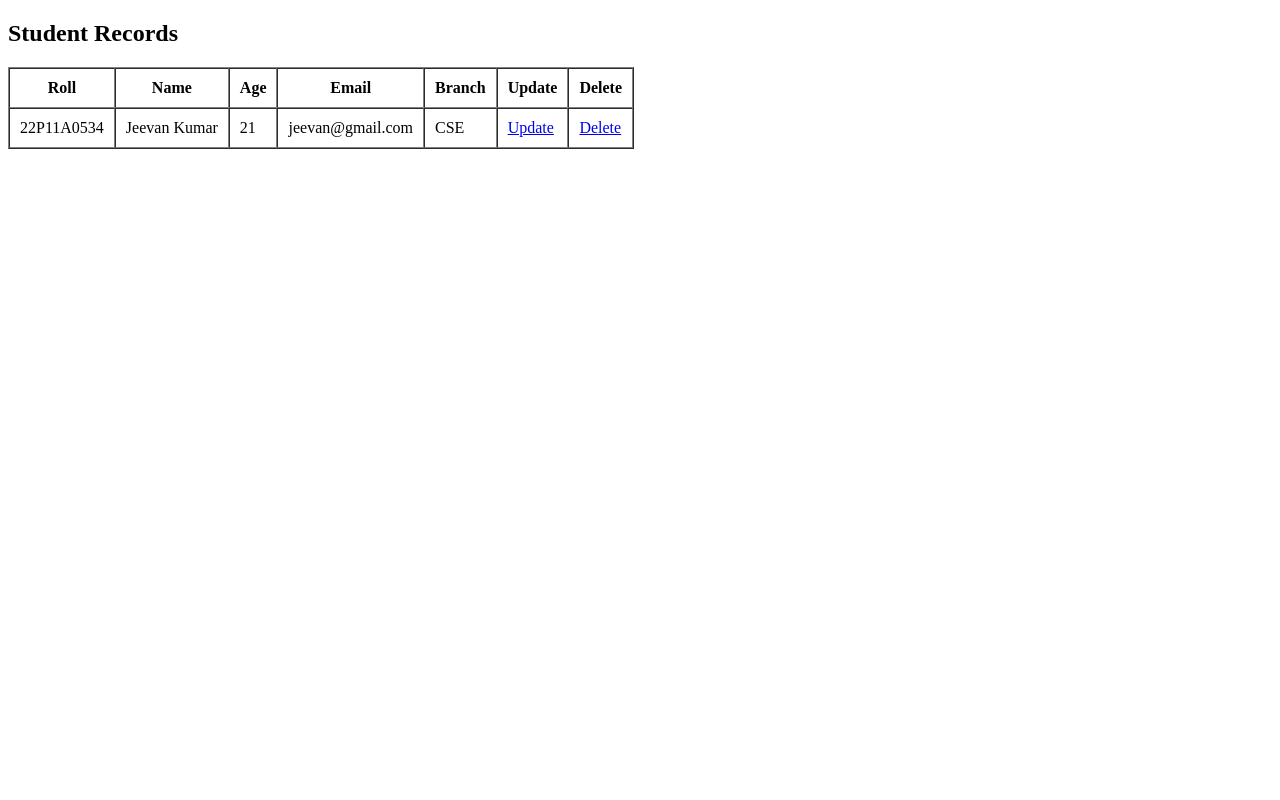
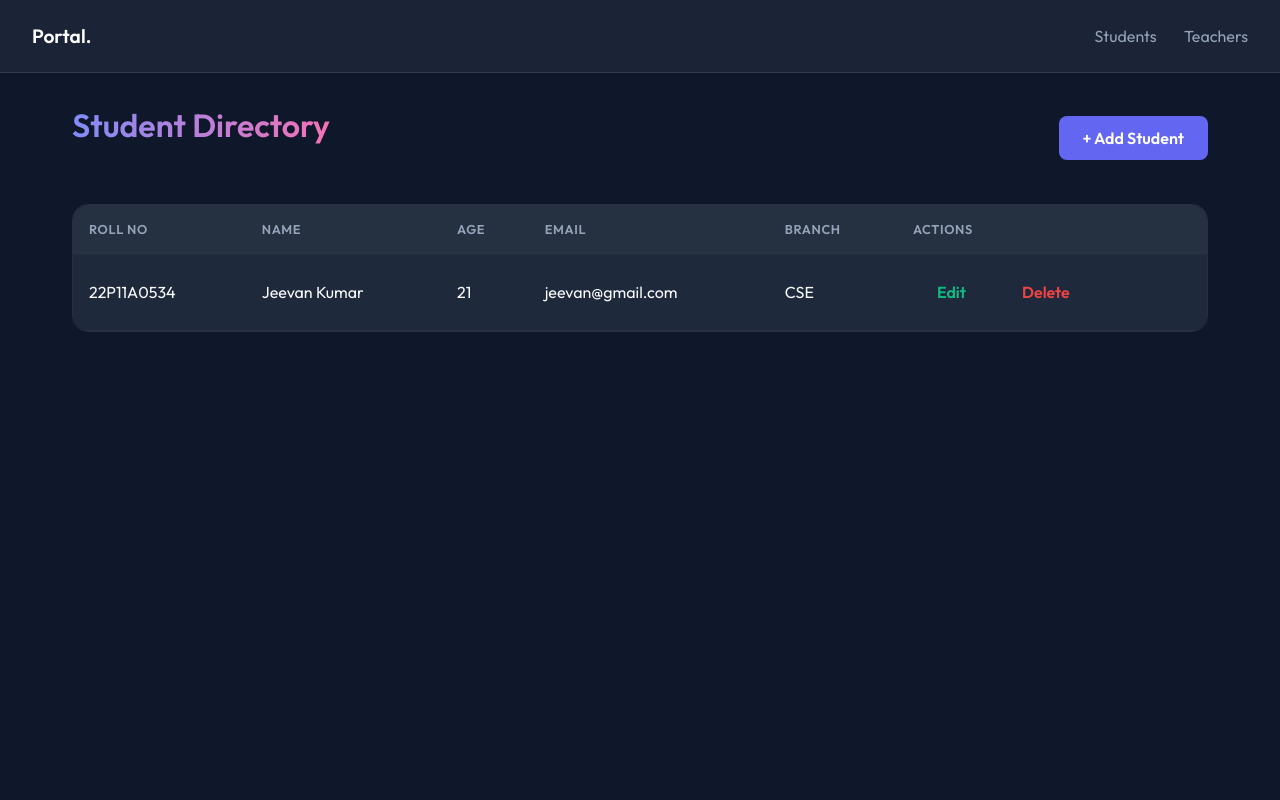
Before and after one commit to gudurujeevankumar/Linkedin_Backend, a Django app: page /student/data/ in a window 1280 px wide. Run offline with Django 4.2, Linux system fonts and the light colour scheme; data comes from the database, SQL or seed files in the repository; parts of the project's set-up code (start-up, migrations or seed data) failed here and were passed over.

Commit message:
ui: add and update templates for student and teacher management
- Create home.html landing page for application
- Add update.html for student record modification UI
- Add teacher/update.html for teacher record modification UI
- Update data.html templates with delete and edit actions
- Update insert.html templates with form improvements
- Implement consistent UI across student and teacher modules

```diff
--- /dev/null
+++ b/templates/base.html
@@ -0,0 +1,195 @@
+<!DOCTYPE html>
+<html lang="en">
+<head>
+    <meta charset="UTF-8">
+    <meta name="viewport" content="width=device-width, initial-scale=1.0">
+    <title>{% block title %}Portal{% endblock %}</title>
+    <link href="https://fonts.googleapis.com/css2?family=Outfit:wght@300;400;600&display=swap" rel="stylesheet">
+    <style>
+        :root {
+            --primary: #6366f1;
+            --primary-hover: #4f46e5;
+            --secondary: #ec4899;
+            --secondary-hover: #db2777;
+            --bg: #0f172a;
+            --card-bg: #1e293b;
+            --text: #f8fafc;
+            --text-muted: #94a3b8;
+            --success: #10b981;
+            --danger: #ef4444;
+        }
+
+        body {
+            font-family: 'Outfit', sans-serif;
+            background-color: var(--bg);
+            color: var(--text);
+            margin: 0;
+            min-height: 100vh;
+            display: flex;
+            flex-direction: column;
+        }
+
+        .navbar {
+            padding: 1.5rem 2rem;
+            background: rgba(30, 41, 59, 0.8);
+            backdrop-filter: blur(10px);
+            display: flex;
+            justify-content: space-between;
+            align-items: center;
+            position: sticky;
+            top: 0;
+            z-index: 100;
+            border-bottom: 1px solid rgba(255, 255, 255, 0.1);
+        }
+
+        .navbar a {
+            color: white;
+            text-decoration: none;
+            font-weight: 600;
+            font-size: 1.2rem;
+        }
+
+        .content {
+            flex: 1;
+            padding: 2rem;
+            max-width: 1200px;
+            margin: 0 auto;
+            width: 100%;
+            box-sizing: border-box;
+        }
+
+        .card {
+            background: var(--card-bg);
+            padding: 2rem;
+            border-radius: 1rem;
+            box-shadow: 0 10px 25px -5px rgba(0, 0, 0, 0.3);
+            border: 1px solid rgba(255, 255, 255, 0.05);
+        }
+
+        h2 {
+            margin-top: 0;
+            font-size: 2rem;
+            background: linear-gradient(to right, #818cf8, #f472b6);
+            -webkit-background-clip: text;
+            -webkit-text-fill-color: transparent;
+        }
+
+        .form-group {
+            margin-bottom: 1.5rem;
+        }
+
+        label {
+            display: block;
+            margin-bottom: 0.5rem;
+            color: var(--text-muted);
+            font-weight: 500;
+        }
+
+        input {
+            width: 100%;
+            padding: 0.75rem 1rem;
+            background: #0f172a;
+            border: 1px solid rgba(255, 255, 255, 0.1);
+            border-radius: 0.5rem;
+            color: white;
+            font-size: 1rem;
+            transition: border-color 0.3s;
+            box-sizing: border-box;
+        }
+
+        input:focus {
+            outline: none;
+            border-color: var(--primary);
+        }
+
+        .btn {
+            display: inline-block;
+            padding: 0.75rem 1.5rem;
+            border-radius: 0.5rem;
+            font-weight: 600;
+            text-decoration: none;
+            cursor: pointer;
+            transition: all 0.3s;
+            border: none;
+            text-align: center;
+        }
+
+        .btn-primary {
+            background: var(--primary);
+            color: white;
+        }
+
+        .btn-primary:hover {
+            background: var(--primary-hover);
+            transform: translateY(-2px);
+        }
+
+        .btn-danger {
+            background: var(--danger);
+            color: white;
+        }
+
+        .btn-danger:hover {
+            background: #dc2626;
+            transform: translateY(-2px);
+        }
+
+        .table-container {
+            overflow-x: auto;
+            border-radius: 1rem;
+            border: 1px solid rgba(255, 255, 255, 0.1);
+        }
+
+        table {
+            width: 100%;
+            border-collapse: collapse;
+            background: var(--card-bg);
+        }
+
+        th, td {
+            padding: 1rem;
+            text-align: left;
+            border-bottom: 1px solid rgba(255, 255, 255, 0.05);
+        }
+
+        th {
+            background: rgba(255, 255, 255, 0.03);
+            color: var(--text-muted);
+            font-weight: 600;
+            text-transform: uppercase;
+            font-size: 0.8rem;
+            letter-spacing: 0.05em;
+        }
+
+        tr:hover {
+            background: rgba(255, 255, 255, 0.02);
+        }
+
+        .actions {
+            display: flex;
+            gap: 0.5rem;
+        }
+
+        @keyframes fadeIn {
+            from { opacity: 0; transform: translateY(10px); }
+            to { opacity: 1; transform: translateY(0); }
+        }
+
+        .fade-in {
+            animation: fadeIn 0.5s ease-out;
+        }
+    </style>
+</head>
+<body>
+    <nav class="navbar">
+        <a href="{% url 'home' %}">Portal.</a>
+        <div>
+            <a href="{% url 'all_data' %}" style="margin-right: 1.5rem; font-size: 1rem; font-weight: 400; color: var(--text-muted);">Students</a>
+            <a href="{% url 'teacher:all_teachers' %}" style="font-size: 1rem; font-weight: 400; color: var(--text-muted);">Teachers</a>
+        </div>
+    </nav>
+    <div class="content">
+        {% block content %}{% endblock %}
+    </div>
+</body>
+</html>
--- a/templates/data.html
+++ b/templates/data.html
@@ -1,42 +1,26 @@
-<!DOCTYPE html>
-<html lang="en">
-<head>
-    <meta charset="UTF-8">
-    <meta name="viewport" content="width=device-width, initial-scale=1.0">
-    <title>All data</title>
-</head>
-<body>
-    <h2>Student Records</h2>
-
-    <table border="1" cellpadding="10" cellspacing="0">
-        <thead>
-            <tr>
-                <th>Roll</th>
-                <th>Name</th>
-                <th>Age</th>
-                <th>Email</th>
-                <th>Branch</th>
-                <th>Update</th>
-                <th>Delete</th>
-            </tr>
-        </thead>
+{% extends 'base.html' %}
+{% block title %}All Students - Portal{% endblock %}
+{% block content %}
+<div class="fade-in">
+    <div style="display: flex; justify-content: space-between; align-items: center; margin-bottom: 2rem;">
+        <h2>Student Directory</h2>
+        <a href="{% url 'insert' %}" class="btn btn-primary">+ Add Student</a>
+    </div>
+    <div class="table-container">
+        <table>
+            <thead><tr><th>Roll No</th><th>Name</th><th>Age</th><th>Email</th><th>Branch</th><th>Actions</th></tr></thead>
             <tbody>
                 {% for student in students %}
                 <tr>
-                <td>{{ student.roll }}</td>
-                <td>{{ student.name }}</td>
-                <td>{{ student.age }}</td>
-                <td>{{ student.email }}</td>
-                <td>{{ student.branch }}</td>
-                <td><a href="/student/update/{{ student.id }}">Update</a></td>
-                <td><a href="/student/delete/{{ student.id }}">Delete</a></td>
-            </tr>
-            {% empty %}
-            <tr>
-                <td colspan="7">No student records found.</td>
+                    <td>{{ student.roll }}</td><td>{{ student.name }}</td><td>{{ student.age }}</td><td>{{ student.email }}</td><td>{{ student.branch }}</td>
+                    <td class="actions">
+                        <a href="{% url 'update_stu' student.id %}" class="btn" style="color: var(--success);">Edit</a>
+                        <a href="{% url 'delete_stu' student.id %}" class="btn" style="color: var(--danger);">Delete</a>
+                    </td>
                 </tr>
                 {% endfor %}
             </tbody>
         </table>
-</body>
-</html>
+    </div>
+</div>
+{% endblock %}
```
Also changed, not shown: templates/home.html (added, +82 -0 lines), templates/insert.html (+14 -27 lines), templates/teacher/data.html (+18 -31 lines), templates/teacher/insert.html (+12 -25 lines), templates/teacher/update.html (added, +14 -0 lines), templates/update.html (added, +16 -0 lines). Lines whose indentation alone changed are shown as unchanged.
